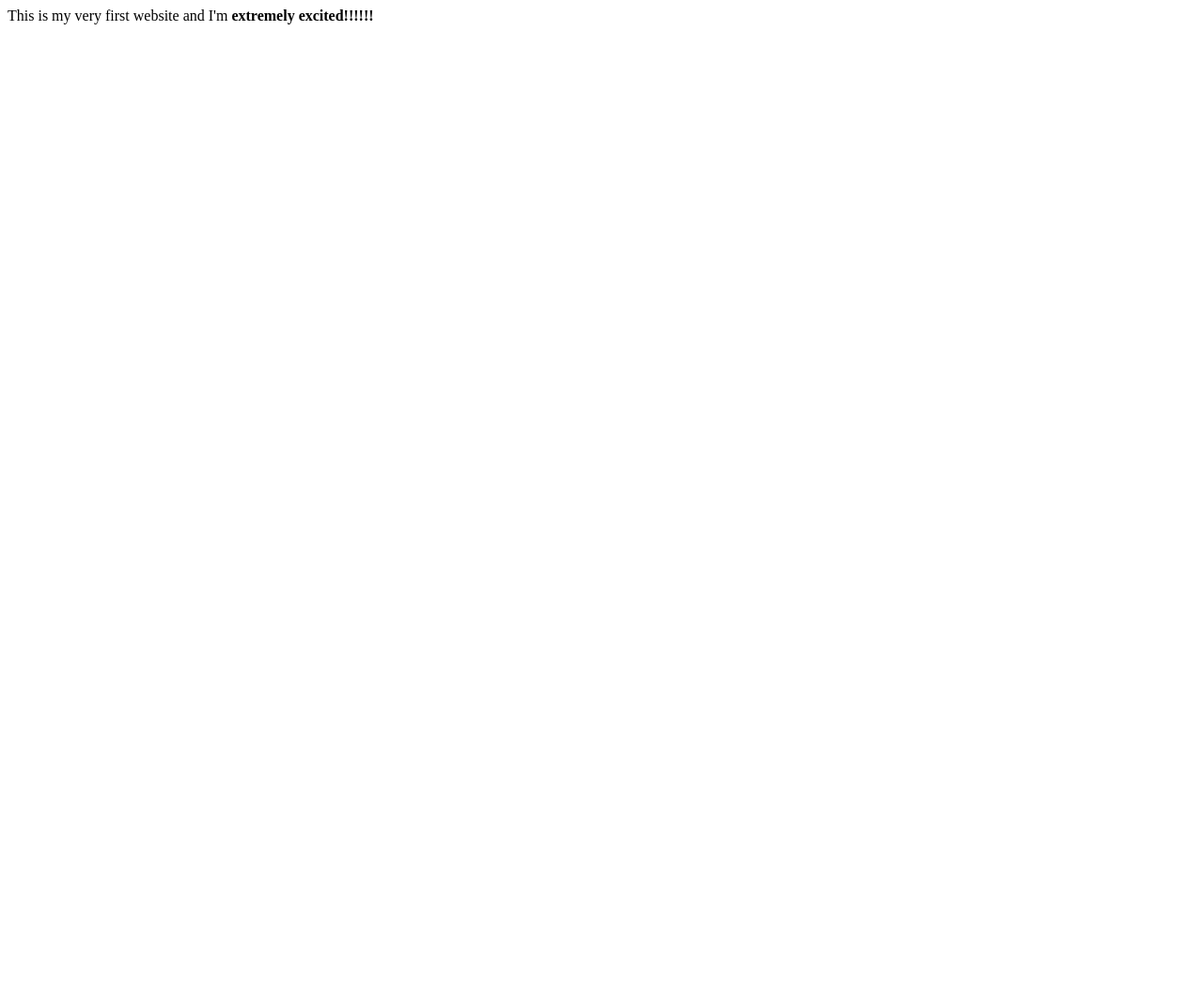
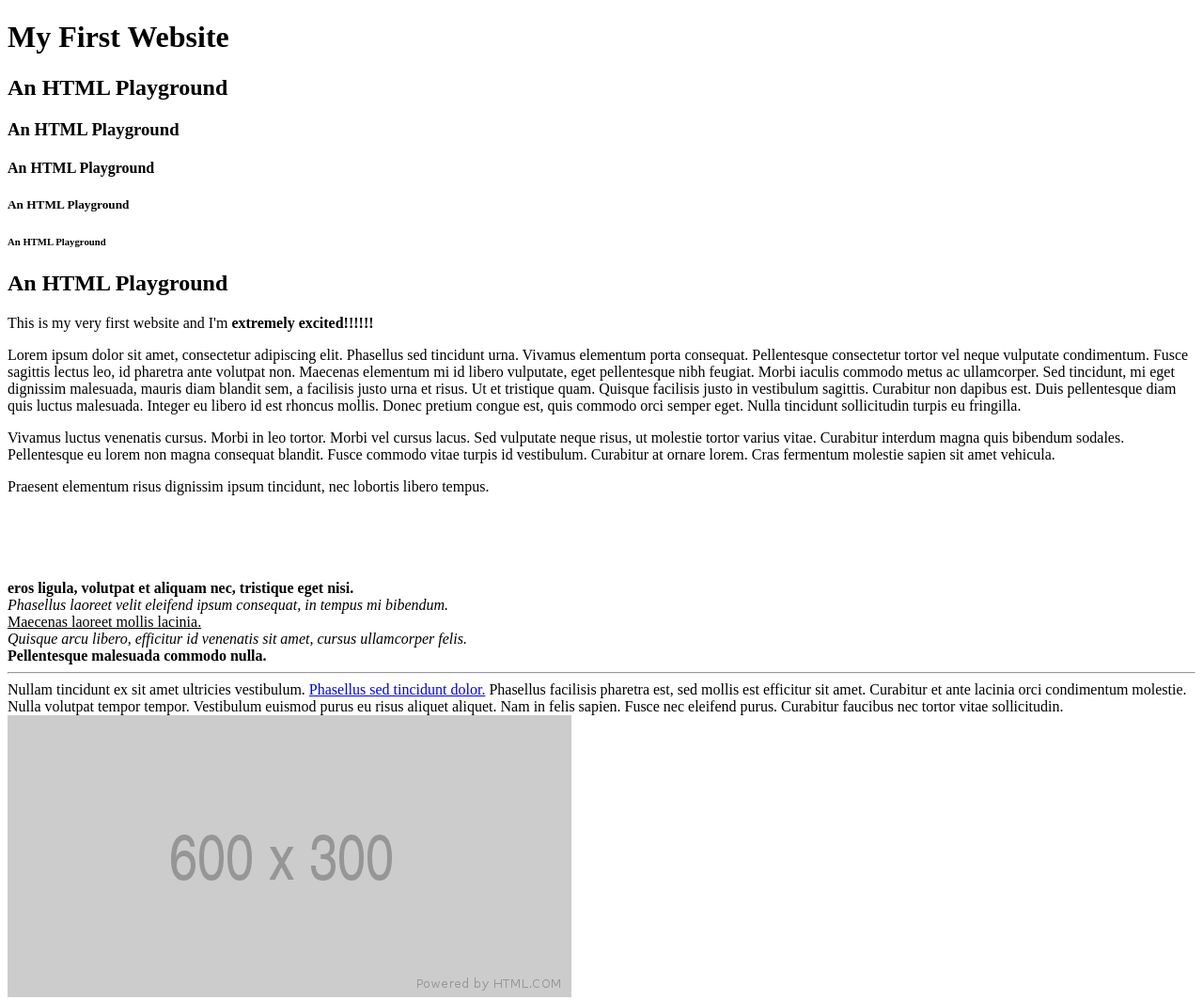
Before and after one commit to SzymonBajb/basic-website-html, a plain HTML site: page index.html in a window 1280 px wide. Shown: the whole page at 94% size. Before the commit the page ends 800 px from the top, so only its background shows below. Drawn offline with Linux system fonts and the light colour scheme.

Commit message:
Added text and a picture

```diff
--- a/index.html
+++ b/index.html
@@ -3,8 +3,40 @@
     <head>
         <meta charset="utf-8">
         <meta name="viewport" content="width=device-width, initial-scale=1">
+        <title>My First Website</title>
     </head>
     <body>
+        <h1>My First Website</h1>
+        <h2>An HTML Playground</h2>
+        <h3>An HTML Playground</h3>
+        <h4>An HTML Playground</h4>
+        <h5>An HTML Playground</h5>
+        <h6>An HTML Playground</h6>
+        <h2>An HTML Playground</h2>
+
         This is my very first website and I'm <b>extremely excited!!!!!!</b>
+
+        <p>
+            Lorem ipsum dolor sit amet, consectetur adipiscing elit. Phasellus sed tincidunt urna. Vivamus elementum porta consequat. Pellentesque consectetur tortor vel neque vulputate condimentum. Fusce sagittis lectus leo, id pharetra ante volutpat non. Maecenas elementum mi id libero vulputate, eget pellentesque nibh feugiat. Morbi iaculis commodo metus ac ullamcorper. Sed tincidunt, mi eget dignissim malesuada, mauris diam blandit sem, a facilisis justo urna et risus. Ut et tristique quam. Quisque facilisis justo in vestibulum sagittis. Curabitur non dapibus est. Duis pellentesque diam quis luctus malesuada. Integer eu libero id est rhoncus mollis. Donec pretium congue est, quis commodo orci semper eget. Nulla tincidunt sollicitudin turpis eu fringilla.
+        </p>
+
+        <p>
+            Vivamus luctus venenatis cursus. Morbi in leo tortor. Morbi vel cursus lacus. Sed vulputate neque risus, ut molestie tortor varius vitae. Curabitur interdum magna quis bibendum sodales. Pellentesque eu lorem non magna consequat blandit. Fusce commodo vitae turpis id vestibulum. Curabitur at ornare lorem. Cras fermentum molestie sapien sit amet vehicula.
+        </p>
+
+
+        Praesent elementum risus dignissim ipsum tincidunt, nec lobortis libero tempus. <br><br><br><br><br><br>
+
+        <b> eros ligula, volutpat et aliquam nec, tristique eget nisi. </b><br>
+        <i>Phasellus laoreet velit eleifend ipsum consequat, in tempus mi bibendum.</i><br>
+        <u>Maecenas laoreet mollis lacinia.</u> <br>
+        <em>Quisque arcu libero, efficitur id venenatis sit amet, cursus ullamcorper felis.</em><br>
+        <strong>Pellentesque malesuada commodo nulla.</strong>
+        <hr>
+        Nullam tincidunt ex sit amet ultricies vestibulum.
+        <a href="https://www.google.com" target="_blank" >Phasellus sed tincidunt dolor.</a> Phasellus facilisis pharetra est, sed mollis est efficitur sit amet. Curabitur et ante lacinia orci condimentum molestie. Nulla volutpat tempor tempor. Vestibulum euismod purus eu risus aliquet aliquet. Nam in felis sapien. Fusce nec eleifend purus. Curabitur faucibus nec tortor vitae sollicitudin.
+        <br>
+        <img src="600x300.png" >
+
     </body>
 </html>
```
Also changed, not shown: 600x300.png (added).
